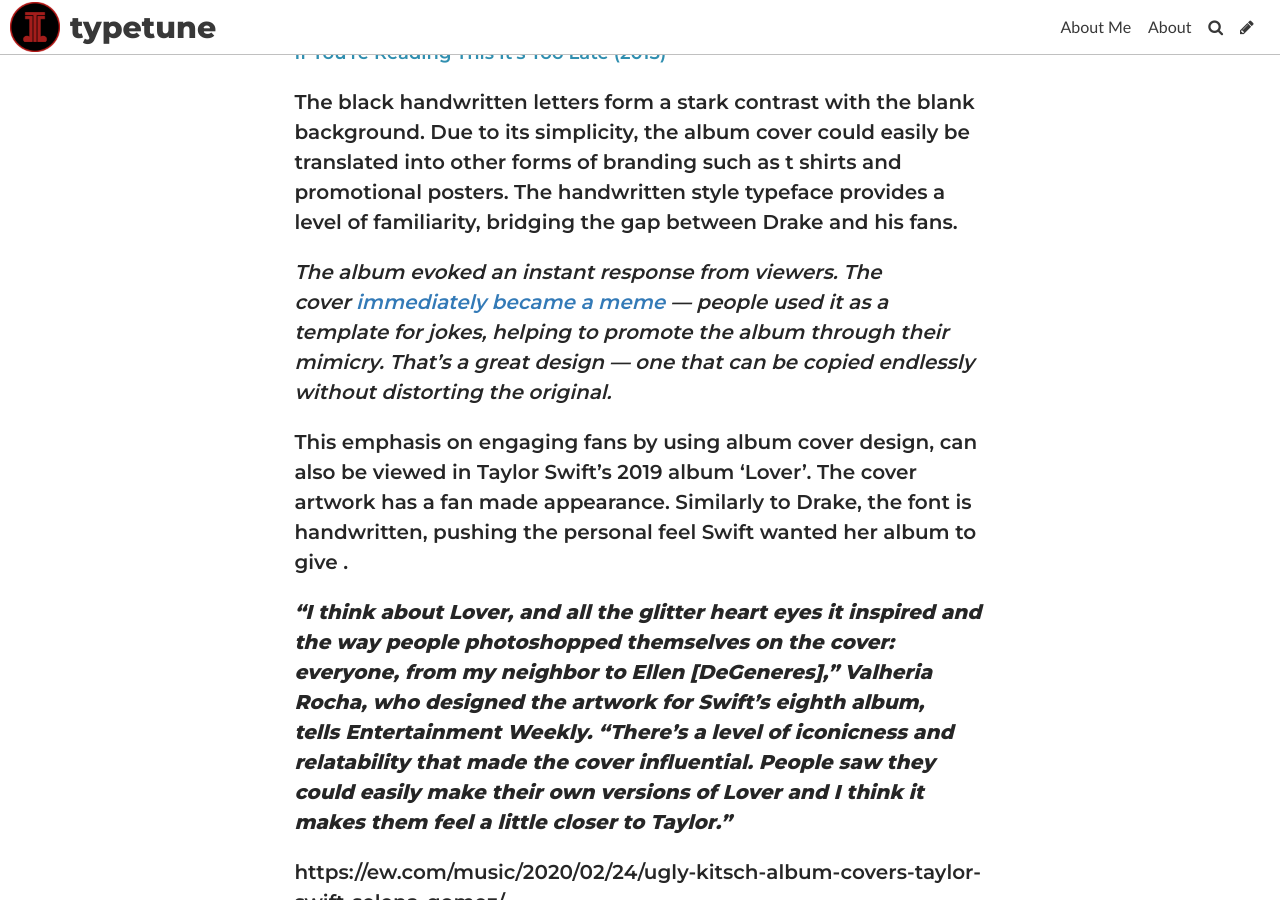
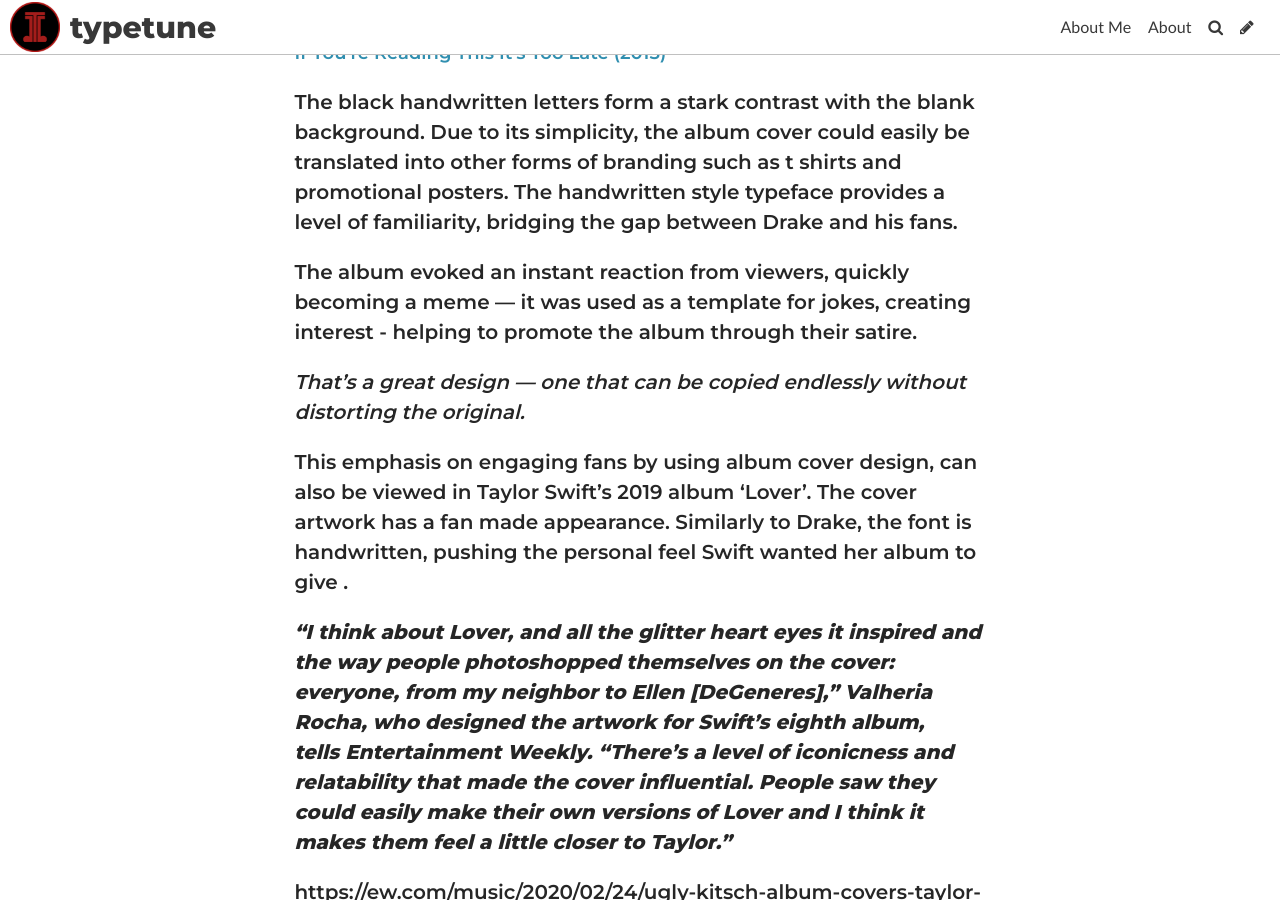
Before and after one commit to lauracutting/typetune, a Jekyll site: the page built from _posts/2020-11-18-the-dawn-of-the-digital-age-album-cover.md, in a window 1280 px wide and 900 px high, scrolled down 1561 px. Built offline with Jekyll 4.4.1, drawn with Linux system fonts in a browser that asks for light colours; some web fonts are replaced.

Commit message:
Update Post “2020-11-18-the-dawn-of-the-digital-age-album-cover”

```diff
--- a/_posts/2020-11-18-the-dawn-of-the-digital-age-album-cover.md
+++ b/_posts/2020-11-18-the-dawn-of-the-digital-age-album-cover.md
@@ -22,7 +22,9 @@
 
 
 
-*The album evoked an instant response from viewers. The cover [immediately became a meme](http://fusion.net/list/50583/15-of-the-best-drake-if-youre-reading-this-album-cover-parodies/) — people used it as a template for jokes, helping to promote the album through their mimicry. That's a great design — one that can be copied endlessly without distorting the original.*
+The album evoked an instant reaction from viewers, quickly becoming a [](http://fusion.net/list/50583/15-of-the-best-drake-if-youre-reading-this-album-cover-parodies/)meme — it was used as a template for jokes, creating interest - helping to promote the album through their satire.
+
+ *That's a great design — one that can be copied endlessly without distorting the original.*
 
 This emphasis on engaging fans by using album cover design, can also be viewed in Taylor Swift's 2019 album 'Lover'. The cover artwork has a fan made appearance. Similarly to Drake, the font is handwritten, pushing the personal feel Swift wanted her album to give .
 
```
